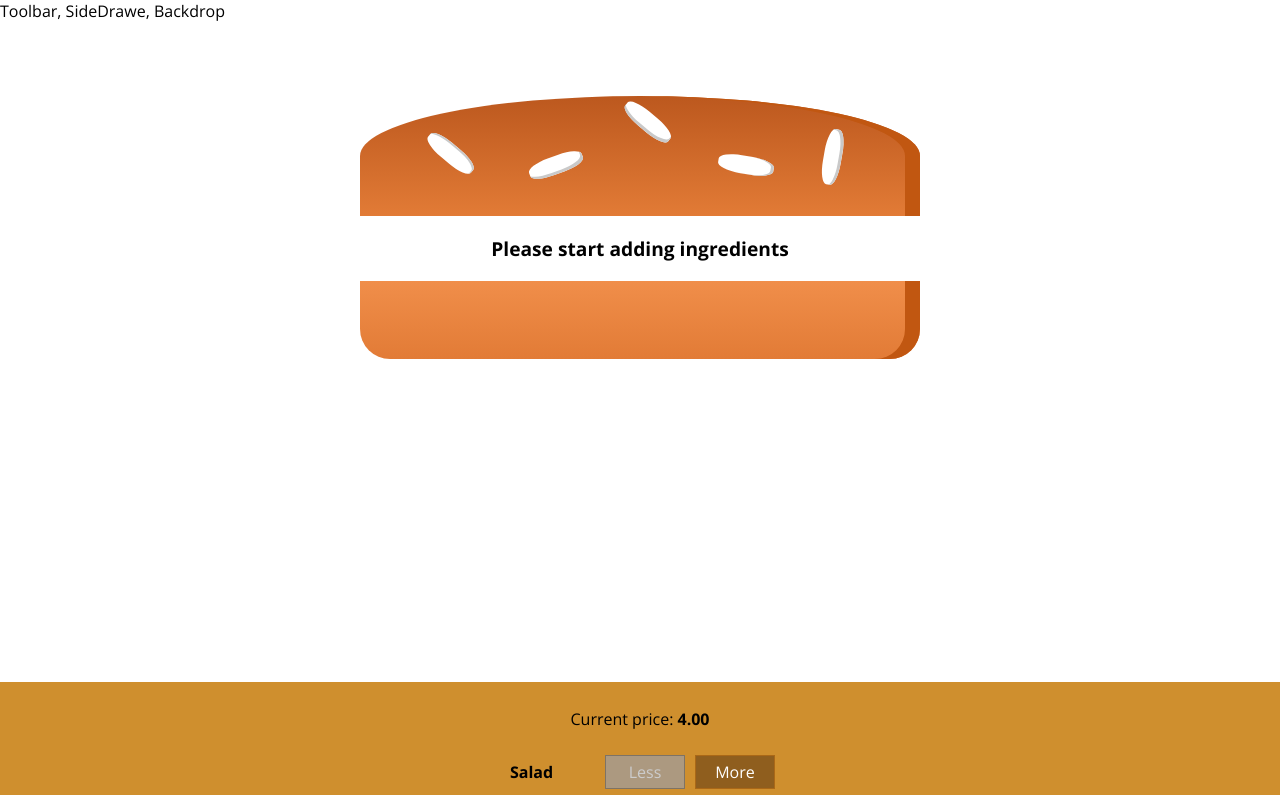
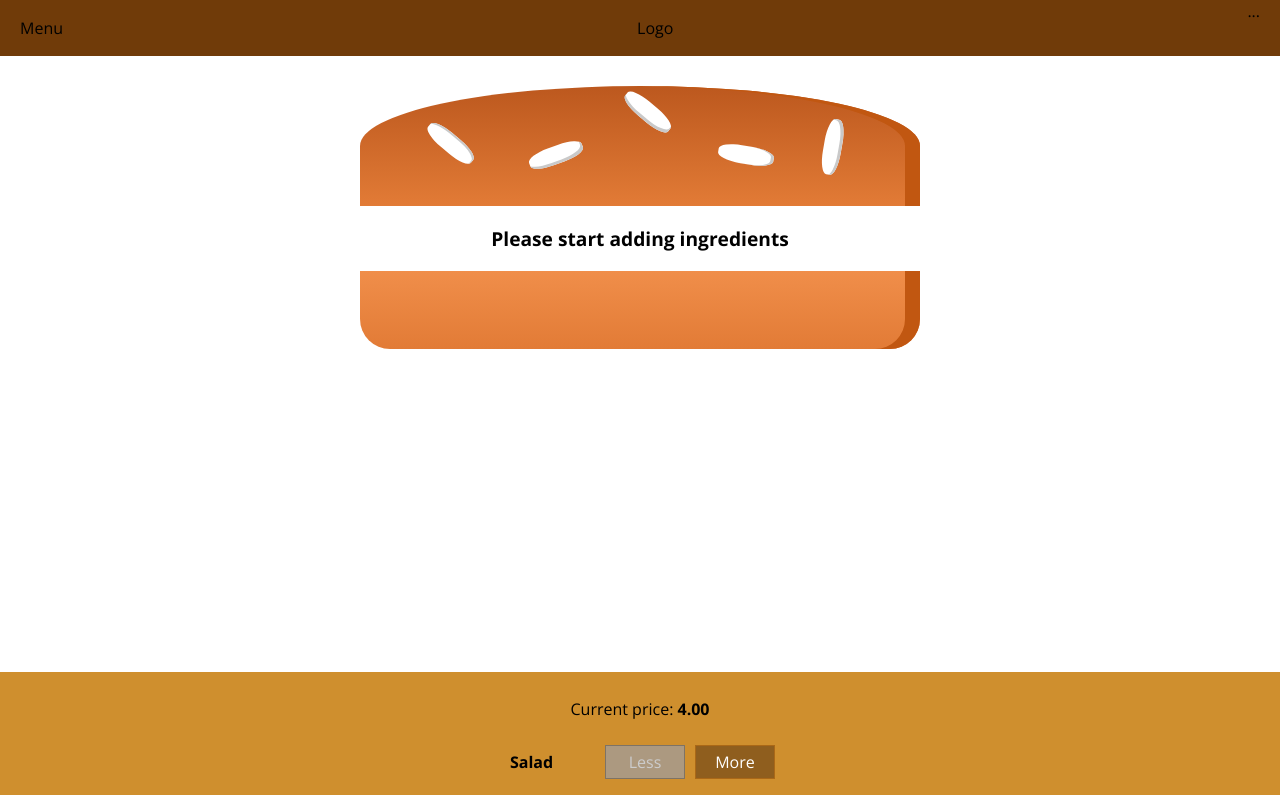
Before and after one commit to mabolhasani/BurgerBuilder, a React (Create React App) app: page / in a window 1280 px wide. Shown: the top 795 px of the page. Built offline with nearby package versions, Linux system fonts and the light colour scheme.

Commit message:
added basic toolbar

```diff
--- a/src/components/Layout/Layout.jsx
+++ b/src/components/Layout/Layout.jsx
@@ -1,10 +1,11 @@
 import React from "react";
 import classes from "./Layout.module.css";
+import Toolbar from "../Navigation/Toolbar/Toolbar";
 
 const layout = (props) => {
   return (
     <React.Fragment>
-      <div>Toolbar, SideDrawe, Backdrop</div>
+      <Toolbar />
       <main className={classes.Content}>{props.children}</main>
     </React.Fragment>
   );
--- a/src/components/Layout/Layout.module.css
+++ b/src/components/Layout/Layout.module.css
@@ -1,3 +1,3 @@
 .Content {
-  margin-top: 60px;
+  margin-top: 72px;
 }
--- /dev/null
+++ b/src/components/Navigation/Toolbar/Toolbar.jsx
@@ -0,0 +1,14 @@
+import React from "react";
+import classes from "./Toolbar.module.css";
+
+const Toolbar = (props) => {
+  return (
+    <header className={classes.Toolbar}>
+      <div>Menu</div>
+      <div>Logo</div>
+      <nav>...</nav>
+    </header>
+  );
+};
+
+export default Toolbar;
--- /dev/null
+++ b/src/components/Navigation/Toolbar/Toolbar.module.css
@@ -0,0 +1,18 @@
+.Toolbar {
+  height: 56px;
+  width: 100%;
+  position: fixed;
+  top: 0;
+  left: 0;
+  background-color: #703b09;
+  display: flex;
+  justify-content: space-between;
+  align-items: center;
+  padding: 0 20px;
+  box-sizing: border-box;
+  z-index: 90;
+}
+
+.Toolbar nav {
+  height: 100%;
+}
```
